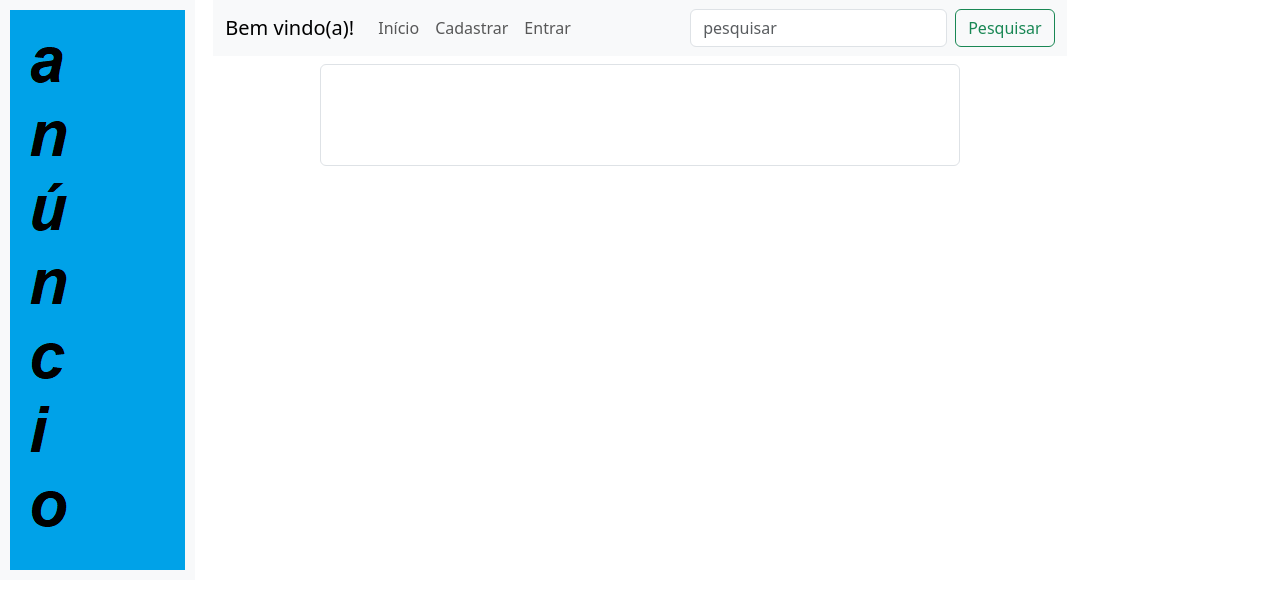
After one commit to jefftdb/Aplicativo_para_idosos, a Flask app: page /todas_as_listas in a window 1280 px wide. The commit adds this page. Shown: the top 609 px of the page. Run offline with Flask 3, Linux system fonts and the light colour scheme; data that the repository does not hold is empty; some libraries are stand-ins or nearby versions.

```diff
--- a/controller/lista_videos_controller.py
+++ b/controller/lista_videos_controller.py
@@ -23,3 +23,7 @@ def lista_favoritos(id):
 
 
     return render_template('lista_favoritos.html',lista_favorito = todas_as_listas)
+
+@app.route('/todas_as_listas')
+def todas_as_listas():
+     return render_template("todas_as_listas.html",lista_videos = Lista_videos().get_lista_videos())
--- a/model/video_model.py
+++ b/model/video_model.py
@@ -24,8 +24,10 @@ class Lista_videos(db.Model):
     def get_lista_videos(self):
         return self.query.all()
 
-    def get_lista_user(self,id):
-        return self.query.filter_by(id_user = id)
+    def get_lista_user(self,id_lista):
+        return self.query.filter_by(id = id_lista)
+
+
 
 
 class Video(db.Model):
--- a/view/static/css/estilo.css
+++ b/view/static/css/estilo.css
@@ -19,3 +19,12 @@
 
 
   }
+
+  .meu-ul{
+    padding: 50px;
+  }
+
+  .meu_video{
+    padding: 10px;
+    border: solid 1px grey;
+  }
--- a/view/templates/lista_favoritos.html
+++ b/view/templates/lista_favoritos.html
@@ -5,11 +5,11 @@
 {% block conteudo %}
 
   <div class="row mb-3 col-md-6 offset-md-3">
-    <ul>
+    <ol>
         {% for lista in lista_favorito %}
         <a href="{{url_for('lista_videos', id = lista.url_lista)}}"><li>{{ lista.titulo}}</li></a>
         {% endfor %}
-    </ul>
+    </ol>
 
   </div>
 
--- /dev/null
+++ b/view/templates/todas_as_listas.html
@@ -0,0 +1,103 @@
+<!DOCTYPE html>
+<html lang="en">
+
+<head>
+  <meta charset="UTF-8">
+  <meta name="viewport" content="width=device-width, initial-scale=1.0">
+  <title>Document</title>
+  <link href="{{url_for('static', filename = 'css/bootstrap.min.css')}}" rel="stylesheet">
+  <link href="{{url_for('static', filename = 'css/estilo.css')}}" rel="stylesheet">
+</head>
+
+<body>
+    {% block header %}
+    {% if current_user.is_authenticated: %}
+
+    <div class="row mb-2 col-md-8 offset-md-2">
+        <nav class="navbar navbar-expand-lg bg-body-tertiary">
+            <div class="container-fluid">
+                <a class="navbar-brand">Bem vindo(a)! Sr(a) {{ current_user.nome }}</a>
+              <button class="navbar-toggler" type="button" data-bs-toggle="collapse" data-bs-target="#navbarNavAltMarkup" aria-controls="navbarNavAltMarkup" aria-expanded="false" aria-label="Toggle navigation">
+                <span class="navbar-toggler-icon"></span>
+              </button>
+              <div class="collapse navbar-collapse" id="navbarNavAltMarkup">
+                <div class="navbar-nav">
+                  <a class="nav-link" aria-current="page" href="{{url_for('index')}}">Início</a>
+                  <a class="nav-link" href="{{url_for('logout')}}">Sair</a>
+                  <a class="nav-link" href="{{url_for('lista_videos',id = current_user.id )}}">Meus Cursos</a>
+                  <a class="nav-link" href="{{url_for('lista_favoritos',id = current_user.id )}}">Meus favoritos</a>
+                </div>
+
+              </div>
+              <form class="d-flex" role="search">
+                <input class="form-control me-2" type="search" placeholder="pesquisar" aria-label="Pesquisar">
+                <button class="btn btn-outline-success" type="submit">Pesquisar</button>
+            </form>
+            </div>
+          </nav>
+
+
+      </div>
+
+
+
+      {% else %}
+
+      <div class="row mb-2 col-md-8 offset-md-2">
+        <nav class="navbar navbar-expand-lg bg-body-tertiary">
+            <div class="container-fluid">
+                <a class="navbar-brand">Bem vindo(a)!</a>
+              <button class="navbar-toggler" type="button" data-bs-toggle="collapse" data-bs-target="#navbarNavAltMarkup" aria-controls="navbarNavAltMarkup" aria-expanded="false" aria-label="Toggle navigation">
+                <span class="navbar-toggler-icon"></span>
+              </button>
+              <div class="collapse navbar-collapse" id="navbarNavAltMarkup">
+                <div class="navbar-nav">
+                  <a class="nav-link" aria-current="page" href="{{url_for('index')}}">Início</a>
+                  <a class="nav-link" href="{{url_for('register')}}">Cadastrar</a>
+                  <a class="nav-link" href="{{url_for('login')}}">Entrar</a>
+                </div>
+
+              </div>
+              <form class="d-flex" role="search">
+                <input class="form-control me-2" type="search" placeholder="pesquisar" aria-label="Pesquisar">
+                <button class="btn btn-outline-success" type="submit">Pesquisar</button>
+            </form>
+            </div>
+          </nav>
+
+
+      </div>
+
+      {% endif %}
+      {% endblock header %}
+
+      {% block conteudo %}
+      <div class="row mb-3 col-md-6 offset-md-3">
+
+        <ul class = "img-thumbnail meu-ul">
+            {% for lista in lista_videos %}
+            {% if current_user.id == lista.id_user %}
+            <div class="d-grid gap-2 d-md-flex justify-content-md-end">
+              <button class="btn btn-primary me-md-2" type="button">Incluir</button>
+              <button class="btn btn-primary" type="button">Editar</button>
+              <button type="button" class="btn btn-danger">Excluir</button>
+            </div>
+            {% endif %}
+            <a href="{{url_for('lista_videos', id = lista.id)}}"><li><h3>{{ lista.titulo}}</h3></li></a>
+
+
+            {% endfor %}
+        </ul>
+
+      </div>
+      {% endblock conteudo %}
+
+    {% block footer %}
+  <!-- Anúncio Lateral Esquerdo -->
+  <div class="anuncio-lateral" style="left: 0;">
+    <div class="d-block">
+      <img class="img-fluid" src="{{url_for('static',filename = 'anuncio_pe.png')}}">
+    </div>
+
+  </div>
+  {% endblock footer %}
```
Also changed, not shown: view/templates/index.html (+22 -7 lines), view/templates/lista_videos.html (+12 -3 lines).
